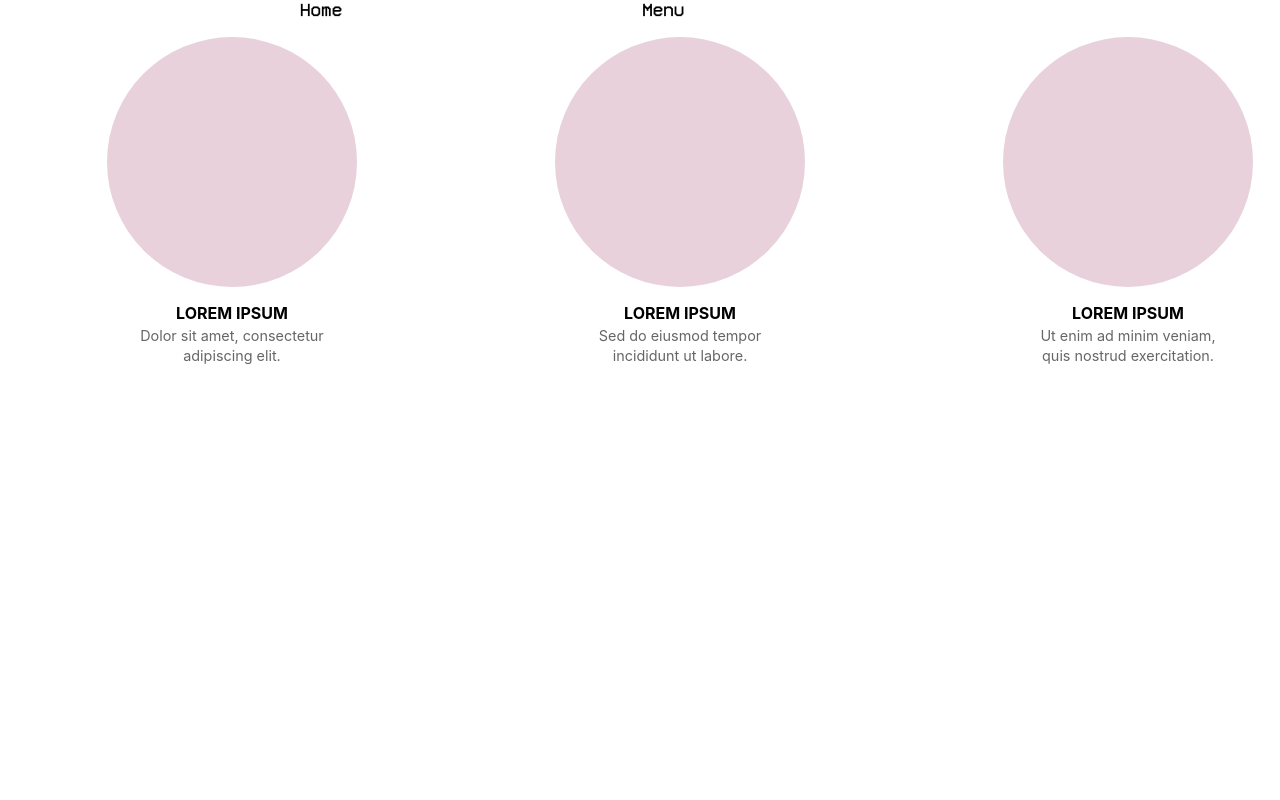
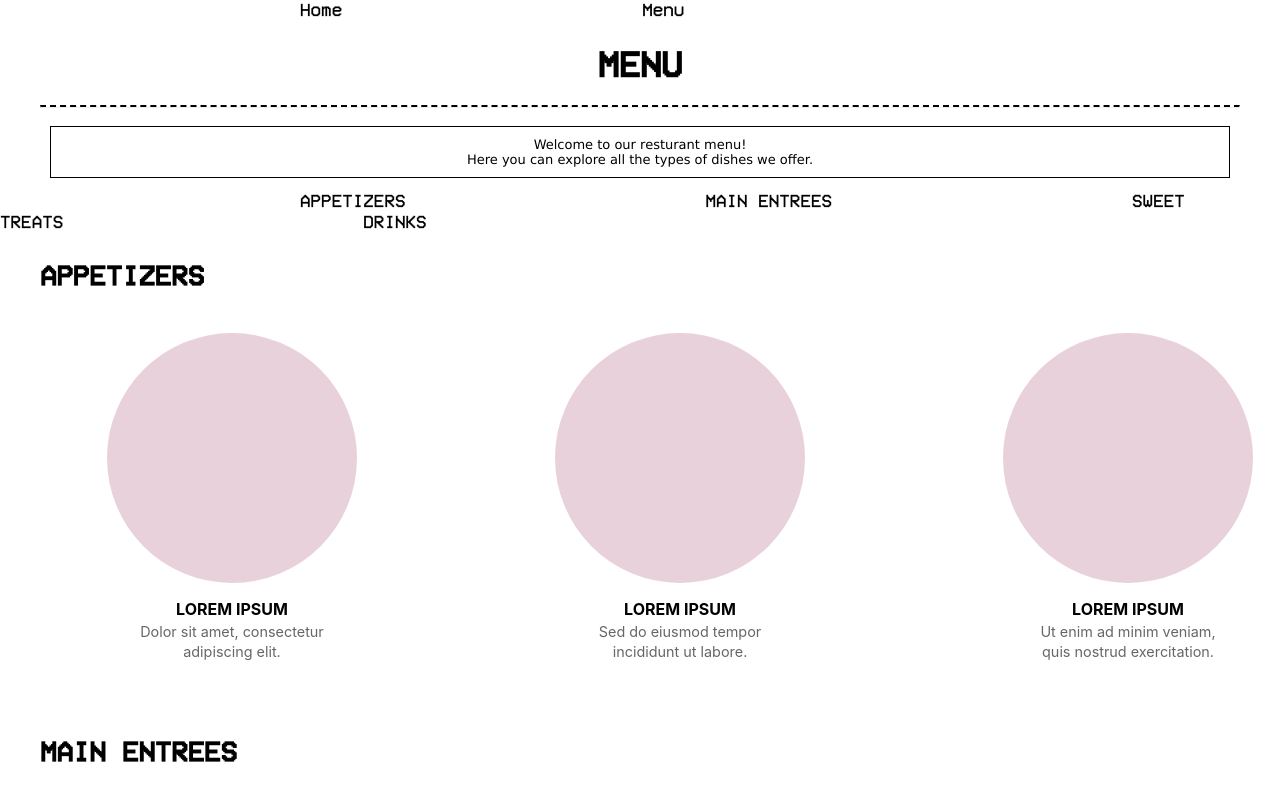
Before and after one commit to mayela101/Web-Dev-2025, a React (Create React App) app in the folder bytes/: page /Menu in a window 1280 px wide. Shown: the top 800 px of the page. Built offline with nearby package versions, Linux system fonts and the light colour scheme.

Commit message:
fixed Menu.js (previous improper transfer from main)

```diff
--- a/bytes/src/Menu.js
+++ b/bytes/src/Menu.js
@@ -5,7 +5,6 @@ import MenuGridLayout from "./layout/MenuGridLayout";
 function Menu() {
 
     return(
-        <MenuGridLayout>
         <div className = "menu-page">
             <header className = "title">
                 <h1 className = "title"> MENU </h1>
@@ -19,13 +18,14 @@ function Menu() {
             <a href = "#sweet-treats">SWEET TREATS</a>
             <a href = "#drinks">DRINKS</a>
 
-             <section id="appetizers">
+
+        <section id="appetizers">
           <h3 className="section-header"> APPETIZERS </h3>
           <MenuGridLayout category="Appetizers" />
         </section>
 
         <section id="main-entrees">
-          <h3 className="section-header"> MAIN ENTRÉES </h3>
+          <h3 className="section-header"> MAIN ENTREES </h3>
           <MenuGridLayout category="Main Entrees" />
         </section>
 
@@ -39,9 +39,8 @@ function Menu() {
           <MenuGridLayout category="Drinks" />
         </section>
       </div>
-      </MenuGridLayout>
+
     );
-
 }
 
 export default Menu;
```
